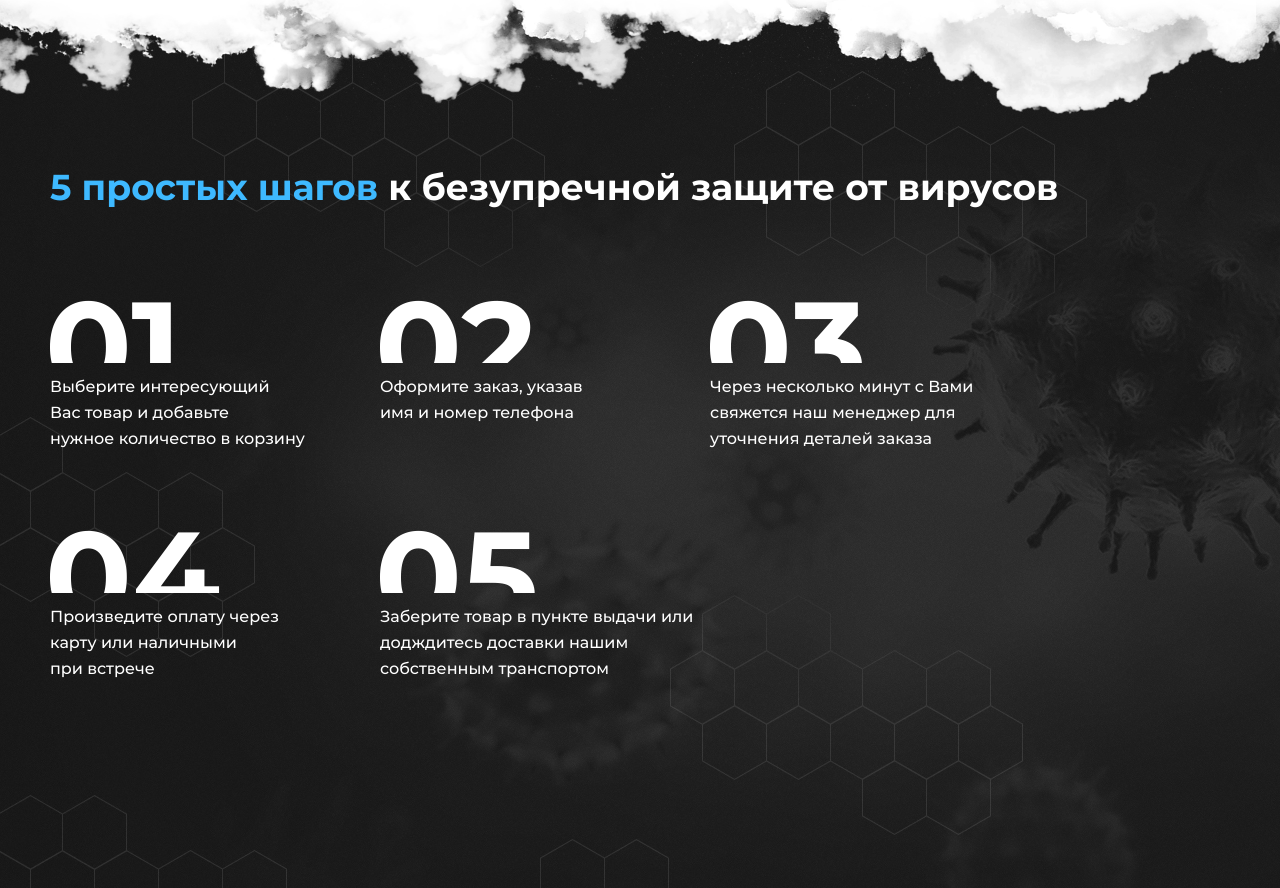
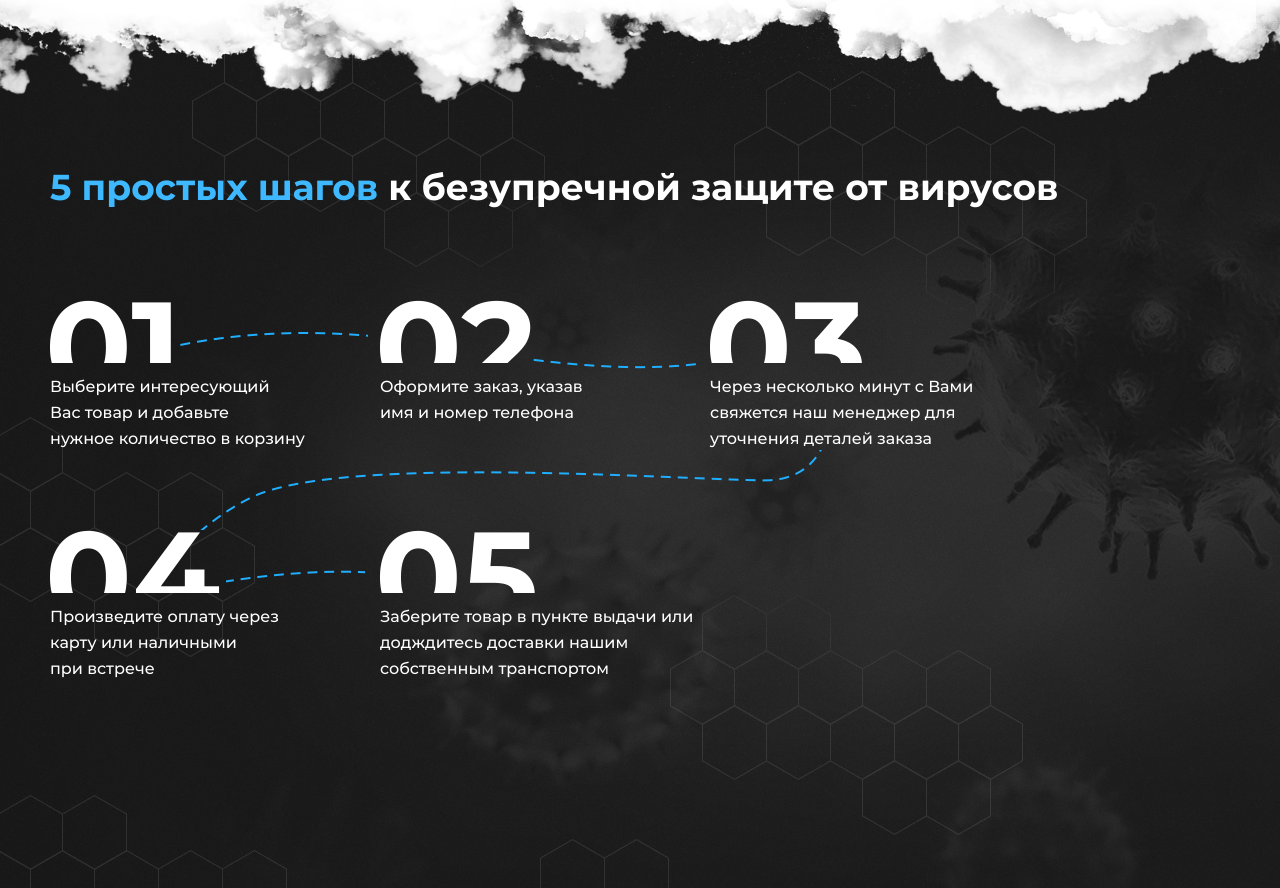
Before and after one commit to acr0matic/protection, a website: page src/index.html in a window 1280 px wide. Shown: the part 1939-2827 px from the top of the page. Drawn offline with nearby package versions, Linux system fonts and the light colour scheme; files that its build step writes are made by us from their sources.

Commit message:
Доверстана секция про оформение заказа

```diff
--- a/src/index.html
+++ b/src/index.html
@@ -325,6 +325,7 @@
           <!-- /.step-block -->
         </div>
         <!-- /.steps -->
+        <img class="step-line" src="img/backgrounds/line.png" alt="">
       </div>
       <!-- /.container -->
     </section>
--- a/src/styles/scss/layout/_order-info.scss
+++ b/src/styles/scss/layout/_order-info.scss
@@ -7,11 +7,24 @@
 
   background-image: url("../img/backgrounds/order-info-background.jpg");
 
+
+  .container {
+    position: relative;
+  }
+
   .step {
     &-wrapper {
       display: flex;
       flex-wrap: wrap;
       margin-top: 150px;
+    }
+
+    &-line {
+      position: absolute;
+      top: 165px;
+      left: 130px;
+
+      pointer-events: none;
     }
 
     &-block {
```
Also changed, not shown: src/img/backgrounds/line.png (added).
